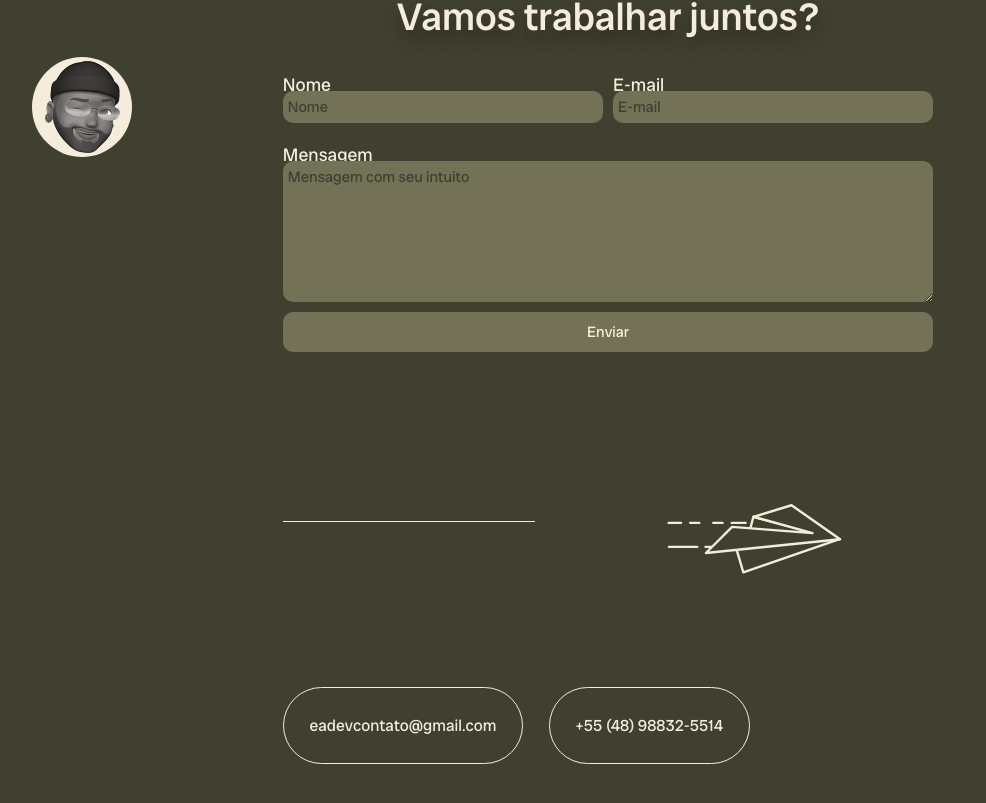
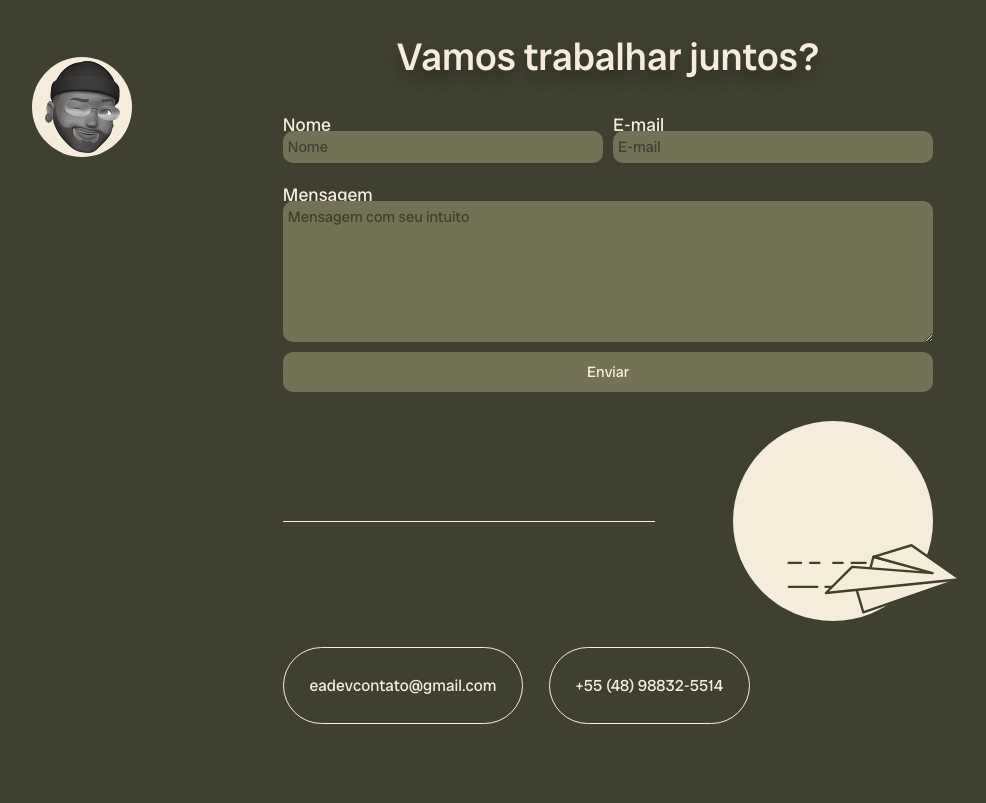
Before and after one commit to adaocomh/eadev_portifolio, a Next.js app: page / in a window 1280 px wide. Shown: the part 2187-2990 px from the top of the page, without its empty margins (32-1018 px from the left). Built offline with nearby package versions, Linux system fonts and the light colour scheme.

Commit message:
Atualiza o estilo do componente SlidePlane para incluir um fundo e dimensões específicas quando visível, melhorando a apresentação da animação Lottie.

```diff
--- a/src/components/footerContato/slidePlane/index.tsx
+++ b/src/components/footerContato/slidePlane/index.tsx
@@ -6,7 +6,7 @@ export function SlidePlane(){
     return(
         <SlideEffect<HTMLImageElement>>
         {(ref, visivel) => (
-        <div ref={ref} className={`${visivel ? 'translate-x-[0] transition-all duration-1800 opacity-100' : 'translate-x-[-100%] transition-all duration-1800 opacity-0'}`}>
+        <div ref={ref} className={`${visivel ?'bg-[#F5ECDB] w-[200px] h-[200px] rounded-[50%] translate-x-[0] transition-all duration-1800 opacity-100' : ' transition-all duration-1800 opacity-0'}`}>
             <LottiePlane/>
         </div>
         )}
```
Also changed, not shown: public/lottiejson/plane.json (+1 -1 lines).
